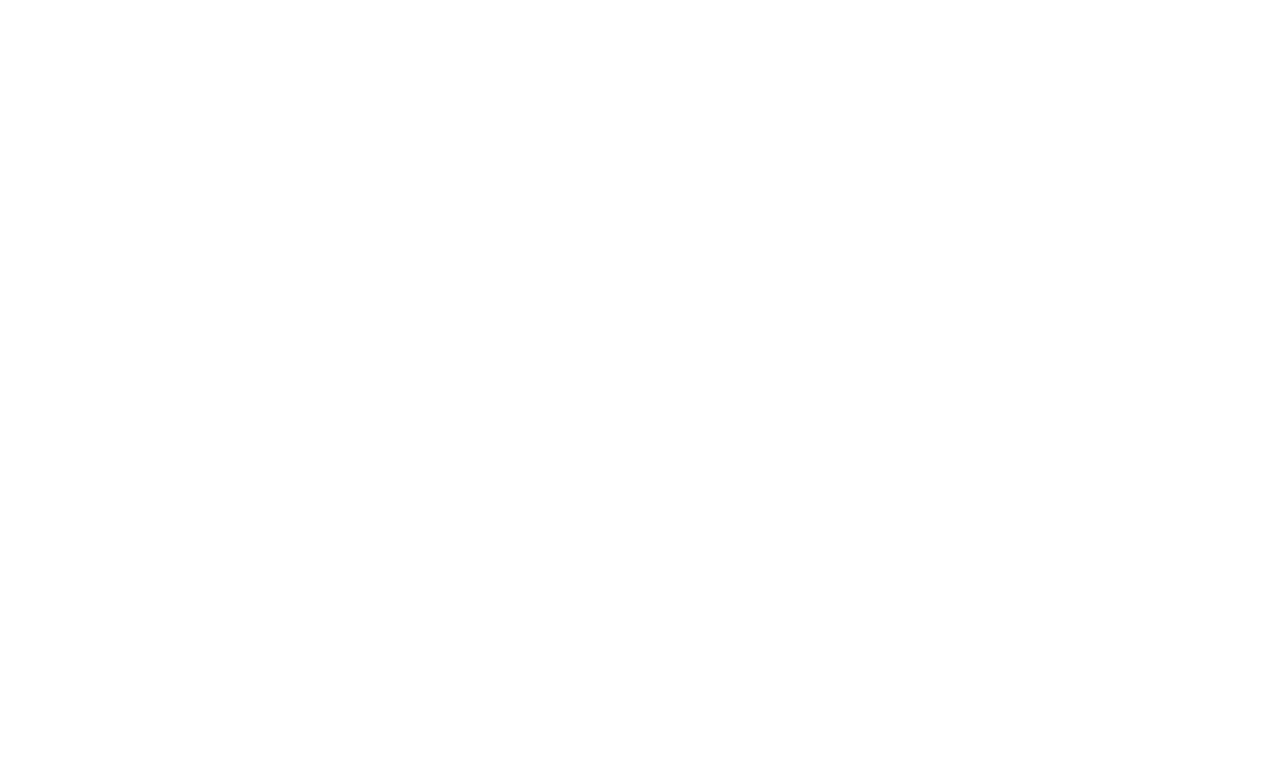
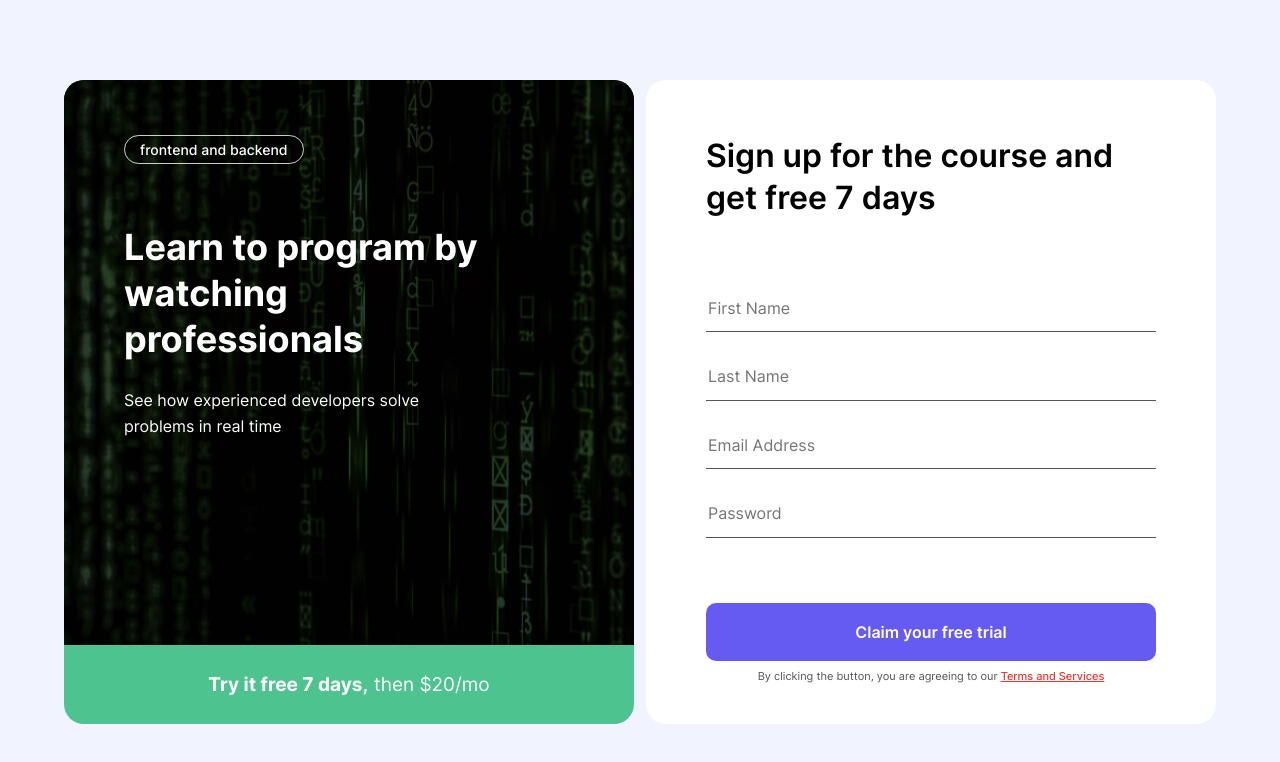
Before and after one commit to mohamedxamid/intro-form, a plain HTML site: page index.html in a window 1280 px wide. Drawn offline with Linux system fonts and the light colour scheme.

Commit message:
Add hero and signup form sections

```diff
--- a/css/styles.css
+++ b/css/styles.css
@@ -1,4 +1,4 @@
-/* GLOBAL */
+/* FONTS */
 @font-face {
     font-family: 'Inter';
     font-style: normal;
@@ -32,14 +32,20 @@
     url('../fonts/inter-v12-latin-700.woff') format('woff');
 }
 
+
+/* CUSTOM PROPS */
 :root {
     --white: #fff;
     --black: #000;
+    --text-color: #555;
     --green: #4dc490;
-    --blue: #655af2;
+    --purple: #655af2;
     --red: #f03535;
+    --body-bg: #f1f4ff;
 }
 
+
+/* GLOBAL */
 html {
     box-sizing: border-box;
     height: 100%;
@@ -52,6 +58,11 @@ html {
     box-sizing: inherit;
 }
 
+*:focus {
+    outline: 2px dotted var(--purple);
+    outline-offset: 3px;
+}
+
 body {
     display: flex;
     flex-direction: column;
@@ -61,8 +72,8 @@ body {
     font-family: "Inter", "Arial", sans-serif;
     font-size: 16px;
     line-height: 1.5;
-    color: #555;
-    background-color: #fff;
+    color: var(--text-color);
+    background-color: var(--body-bg);
 }
 
 img {
@@ -74,9 +85,9 @@ img {
 /* CONTAINER */
 .container {
     width: 100%;
-    max-width: 1200px;
-    padding-left: 50px;
-    padding-right: 50px;
+    max-width: 1192px;
+    padding-left: 20px;
+    padding-right: 20px;
     margin-left: auto;
     margin-right: auto;
 }
@@ -85,4 +96,150 @@ img {
 /* MAIN CONTENT */
 .main-content {
     flex-grow: 1;
+    padding-top: 80px;
+    padding-bottom: 80px;
 }
+
+
+/* INTRO-PAGE */
+.intro-page {
+    display: flex;
+}
+
+
+/* HERO */
+.hero {
+    --text-color: #fff;
+
+    display: flex;
+    flex-direction: column;
+    width: 100%;
+    max-width: 570px;
+    margin-right: 12px;
+    color: var(--text-color);
+    border-radius: 20px;
+    overflow: hidden;
+}
+
+.hero-main {
+    flex-grow: 1;
+    display: flex;
+    flex-direction: column;
+    align-items: flex-start;
+    padding: 55px 60px;
+    background-color: #222;
+    background-image: url("../images/hero-bg.jpg");
+    background-repeat: no-repeat;
+    background-size: cover;
+    background-position: center center;
+}
+
+.hero-badge {
+    padding: 5px 15px;
+    margin-bottom: 60px;
+    font-weight: 500;
+    font-size: 14px;
+    line-height: normal;
+    border-radius: 41px;
+    border: 1px solid rgb(255, 255, 255, 0.8);
+}
+
+.hero-heading {
+    margin-top: 0;
+    margin-bottom: 25px;
+    font-weight: 700;
+    font-size: 36px;
+    line-height: 46px;
+}
+
+.hero-text {
+    margin: 0;
+    font-size: 16px;
+    line-height: 26px;
+}
+
+.hero-bottom {
+    padding: 28px;
+    font-size: 19px;
+    line-height: normal;
+    background-color: var(--green);
+    text-align: center;
+}
+
+
+/* SIGNUP FORM */
+.signup-form {
+    width: 100%;
+    max-width: 570px;
+    padding: 55px 60px 40px;
+    border-radius: 20px;
+    overflow: hidden;
+    background-color: #fff;
+}
+
+.signup-form-heading {
+    margin-top: 0;
+    margin-bottom: 65px;
+    font-weight: 600;
+    font-size: 32px;
+    line-height: 42px;
+    color: var(--black);
+}
+
+.signup-form-fields {
+    display: flex;
+    flex-direction: column;
+    margin-bottom: 65px;
+}
+
+.signup-form-field {
+    padding-top: 15px;
+    padding-bottom: 14px;
+    border: none;
+    color: var(--text-color);
+    border-bottom: 1px solid #555;
+}
+
+.signup-form-field:not(:last-child) {
+    margin-bottom: 20px;
+}
+
+.signup-form-field:focus {
+    font-weight: 600;
+    color: var(--black);
+    border-color: var(--black);
+}
+
+.signup-form-submit {
+    display: block;
+    width: 100%;
+    margin-bottom: 8px;
+    padding: 20px;
+    font-weight: 600;
+    color: var(--white);
+    background-color: var(--purple);
+    border: none;
+    border-radius: 10px;
+    cursor: pointer;
+    transition: background-color 0.3s ease;
+}
+
+.form-button:hover {
+    background-color: #3a2bf8;
+}
+
+.signup-form-notice {
+    margin: 0;
+    font-size: 11px;
+    line-height: 15px;
+    text-align: center;
+}
+
+.signup-form-notice-link {
+    font-weight: 500;
+    color: var(--red);
+}
+
+.signup-form-notice-link:active {
+    opacity: 0.6;
+}
--- a/index.html
+++ b/index.html
@@ -4,14 +4,53 @@
     <meta charset="UTF-8">
     <meta http-equiv="X-UA-Compatible" content="IE=edge">
     <meta name="viewport" content="width=device-width, initial-scale=1.0">
-    <title>Intro Component</title>
+    <title>Intro Form</title>
 
     <!-- STYLESHEETS -->
     <link rel="stylesheet" href="css/normalize.css">
     <link rel="stylesheet" href="css/styles.css">
 </head>
 <body>
+    <main class="main-content">
+        <div class="container">
+            <div class="intro-page">
 
+
+                <!-- HERO -->
+                <div class="hero">
+                    <div class="hero-main">
+                        <div class="hero-badge">frontend and backend</div>
+                        <h2 class="hero-heading">Learn to program by<br>watching<br>professionals</h2>
+                        <p class="hero-text">See how experienced developers solve<br>problems in real time</p>
+                    </div>
+                    <div class="hero-bottom">
+                        <strong>Try it free 7 days,</strong> then $20/mo
+                    </div>
+                </div>
+
+
+                <!-- SIGNUP-FORM -->
+                    <form class="signup-form" action="https://echo.htmlacademy.ru" method="POST">
+                        <h2 class="signup-form-heading">Sign up for the course and get free 7 days</h2>
+                        <div class="signup-form-fields">
+                            <input class="signup-form-field" type="text" name="first_name" placeholder="First Name"
+                            aria-label="first name" required>
+                            <input class="signup-form-field" type="text" name="last_name" placeholder="Last Name"
+                            aria-label="last name" required>
+                            <input class="signup-form-field" type="email" name="email" placeholder="Email Address"
+                            aria-label="email address" required>
+                            <input class="signup-form-field" type="password" name="password" placeholder="Password"
+                            aria-label="password" required>
+                        </div>
+                        <button class="signup-form-submit" type="submit">Claim your free trial</button>
+                        <p class="signup-form-notice">By clicking the button, you are agreeing to our
+                            <a  class="signup-form-notice-link" href="#">Terms and Services</a>
+                        </p>
+                    </form>
+
+            </div>
+        </div>
+    </main>
 
 
     <script src="js/main.js"></script>
```
Also changed, not shown: images/hero-bg.jpg (added), images/hero-bg@2x.jpg (added).
